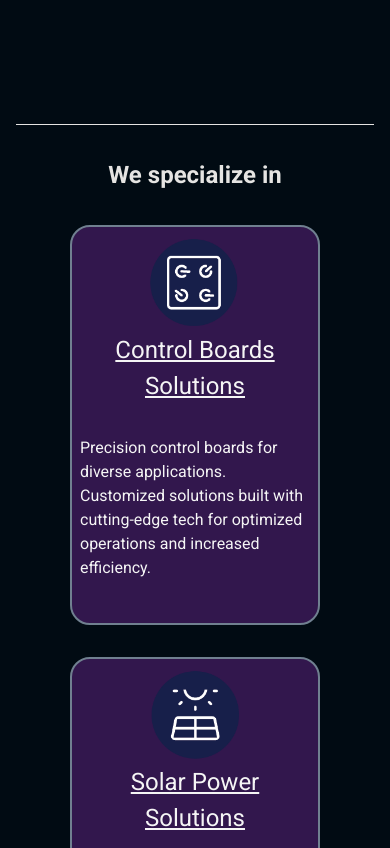
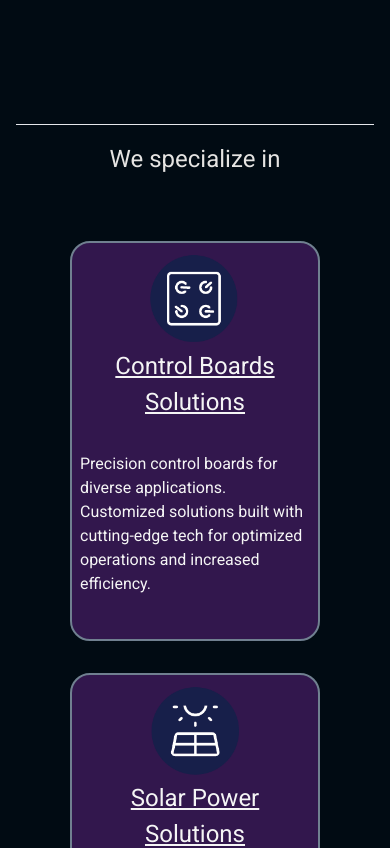
Before and after one commit to MenassieErmias/yamato-engineering, a Next.js app: page / in a window 390 px wide. Shown: the part 1580-2428 px from the top of the page. Built offline with nearby package versions, Linux system fonts and the light colour scheme.

Commit message:
media queries for spec and welcome: home.css

```diff
--- a/components/Specialization.jsx
+++ b/components/Specialization.jsx
@@ -22,10 +22,12 @@ const Specialization = () => {
 
   return (
     <section className="specialization">
+      <hr />
+      <h2 className="specialization-heading">
+        We specialize in
+      </h2>
       <div className="specialization-container">
-        <h2 className="specialization-heading">
-          We specialize in
-        </h2>
+
         {
           specsData.map((spec, index) => (
             <SpecCard key={index} name={spec.name} imageURL={spec.imageURL} desc={spec.desc} />
--- a/styles/home.css
+++ b/styles/home.css
@@ -67,6 +67,17 @@
   margin-bottom: 2rem;
 }
 
+@media (min-width:720px) {
+  .welcome-heading {
+    font-size: 3rem;
+  }
+
+  .welcome-desc {
+    font-size: 1.5rem;
+    padding: 0 4rem;
+  }
+}
+
 /* Specialization styles */
 
 .specialization {
@@ -77,7 +88,6 @@
 }
 
 .specialization-container {
-  border-top: 1px var(--text-primary) solid;
   padding-top: 2rem;
   display: flex;
   height: inherit;
@@ -88,8 +98,18 @@
 
 .specialization-heading {
   font-size: 1.5rem;
-  font-weight: bold;
   margin-bottom: 2rem;
+  margin-top: 1rem;
+  text-align: center;
+
+}
+
+@media (min-width: 720px) {
+  .specialization-container {
+    flex-direction: row;
+    gap: 2rem;
+    /* overflow-x: scroll; */
+  }
 }
 
 /* specialization cards style */
```
